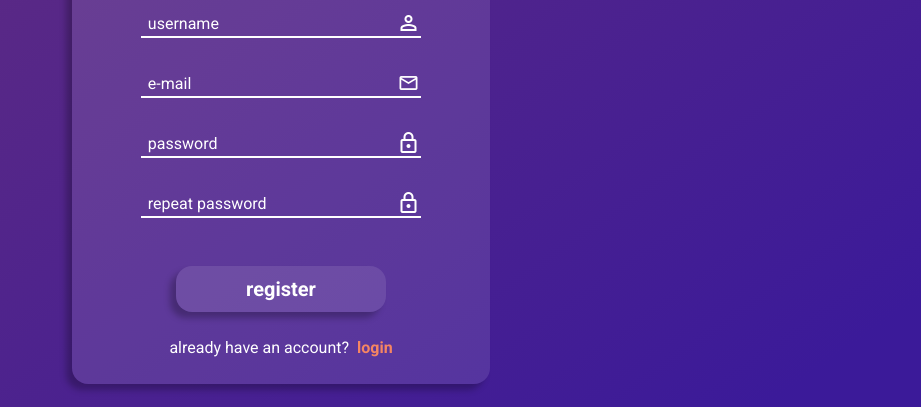
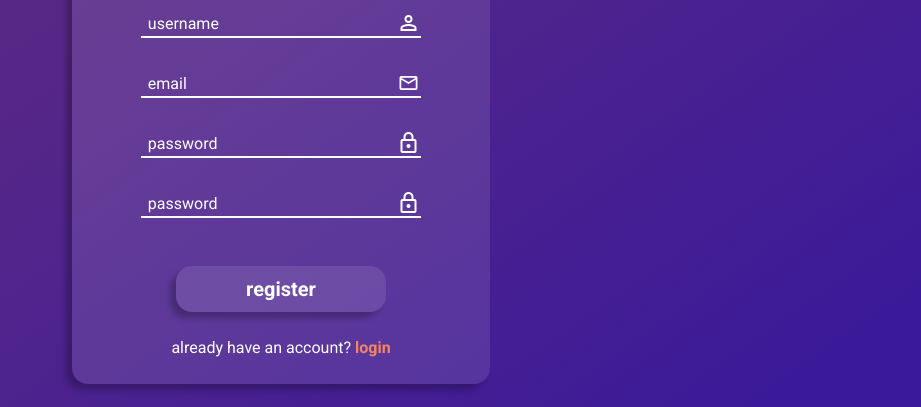
Before and after one commit to lhasmi/ft_transcendance, a Vue app: page /register in a window 1280 px wide. Shown: the part 248-655 px from the top of the page, without its empty margins (359-1280 px from the left). Built offline with nearby package versions, Linux system fonts and the light colour scheme.

Commit message:
added language support for loginpage and register page

```diff
--- a/src/language/language.js
+++ b/src/language/language.js
@@ -43,6 +43,31 @@ const translations = {
 		en: 'login to play online',
 		de: 'loggen zu spielen online',
 		ru: 'войди чтобы играть онлайн'
+	},
+	alreadyHaveAcc: {
+		en: 'already have an account?',
+		de: 'habt ein Konto?',
+		ru: 'уже есть аккаунт?'
+	},
+	dontHaveAcc: {
+		en: 'don’t have an account?',
+		de: 'habt kein Konto?',
+		ru: 'еще не зарегестрирован?'
+	},
+	username: {
+		en: 'username',
+		de: 'username',
+		ru: 'имя пользователя'
+	},
+	email: {
+		en: 'email',
+		de: 'email',
+		ru: 'э-почта'
+	},
+	password: {
+		en: 'password',
+		de: 'passwort',
+		ru: 'пароль'
 	}
 }
 
--- a/src/views/LoginView.vue
+++ b/src/views/LoginView.vue
@@ -1,7 +1,8 @@
 <script setup>
 import { ref } from 'vue'
+import { store } from '../store/store.js'
+import { getText } from '../language/language.js'
 import router from '@/router'
-import { store } from '../store/store.js'
 import ButtonComp from '../components/ButtonComp.vue'
 
 const username = ref('')
@@ -35,14 +36,14 @@ const submit = (e) => {
             keyboard_backspace
           </span>
         </RouterLink>
-        <h2 class="text-center roboto-bold my-2">login</h2>
+        <h2 class="text-center roboto-bold my-2">{{ getText('login', store.lang) }}</h2>
       </div>
       <hr class="splitter col-9 mx-auto m-0 mb-2" />
 			<form class="d-flex flex-column" action="">
 				<div
 					class="input-container col-8 mx-auto mt-4 mb-2 d-flex justify-content-around align-items-center"
 				>
-					<input v-model="username" type="text" id="username" placeholder="username" required />
+					<input v-model="username" type="text" id="username" :placeholder="getText('username', store.lang)" required />
 					<span class="icon material-symbols-outlined" style="font-size: 24px; color: white">
 						person
 					</span>
@@ -50,16 +51,16 @@ const submit = (e) => {
 				<div
 					class="input-container col-8 mx-auto mt-4 mb-4 d-flex justify-content-around align-items-center"
 				>
-					<input v-model="password" type="password" id="password" placeholder="password" required />
+					<input v-model="password" type="password" id="password" :placeholder="getText('password', store.lang)" required />
 					<span class="icon material-symbols-outlined" style="font-size: 24px; color: white">
 						lock
 					</span>
 				</div>
-				<ButtonComp @click="submit" class="btn-lg fs-5 col-6 mx-auto mt-4">login</ButtonComp>
+				<ButtonComp @click="submit" class="btn-lg fs-5 col-6 mx-auto mt-4">{{ getText('login', store.lang) }}</ButtonComp>
 			</form>
       <div class="register col-8 mx-auto text-white roboto-regular my-4 text-center fs-6">
-        don’t have an account?
-        <RouterLink class="register-link ps-1 roboto-bold" to="/register">register</RouterLink>
+        {{ getText('dontHaveAcc', store.lang) }}
+        <RouterLink class="register-link roboto-bold" to="/register">{{ getText('register', store.lang) }}</RouterLink>
       </div>
     </div>
   </section>
--- a/src/views/RegisterView.vue
+++ b/src/views/RegisterView.vue
@@ -1,5 +1,7 @@
 <script setup>
 import {ref} from 'vue'
+import { store } from '../store/store.js'
+import { getText } from '../language/language.js'
 import ButtonComp from '../components/ButtonComp.vue'
 
 // variables
@@ -16,9 +18,6 @@ const submit = async () => {
         'Content-Type': 'application/json',
     },
     body: JSON.stringify({
-        // username: 'newuser123',
-        // password: 'securepassword',
-        // email: 'user@example.com'
 				username: username.value,
         password: password.value,
         email: email.value
@@ -44,21 +43,21 @@ const submit = async () => {
             keyboard_backspace
           </span>
         </RouterLink>
-        <h2 class="text-center roboto-bold my-2">register</h2>
+        <h2 class="text-center roboto-bold my-2">{{ getText('register', store.lang) }}</h2>
       </div>
       <hr class="splitter col-9 mx-auto m-0 mb-2" />
       <div
         class="input-container col-8 mx-auto mt-4 mb-2 d-flex justify-content-around align-items-center"
       >
-        <input v-model="username" autocomplete="off" type="text" id="username" placeholder="username" />
+        <input v-model="username" autocomplete="off" type="text" id="username" :placeholder="getText('username', store.lang)" />
         <span class="icon material-symbols-outlined" style="font-size: 24px; color: white">
-          person
+				person
         </span>
       </div>
       <div
         class="input-container col-8 mx-auto mt-4 mb-2 d-flex justify-content-around align-items-center"
       >
-        <input v-model="email" autocomplete="off" type="email" id="email" placeholder="e-mail" />
+        <input v-model="email" autocomplete="off" type="email" id="email" :placeholder="getText('email', store.lang)" />
         <span
           class="icon material-symbols-outlined"
           style="font-size: 22px; color: white; margin-right: 1px"
@@ -69,7 +68,7 @@ const submit = async () => {
       <div
         class="input-container col-8 mx-auto mt-4 mb-2 d-flex justify-content-around align-items-center"
       >
-        <input v-model="password" autocomplete="off" type="password" id="password" placeholder="password" />
+        <input v-model="password" autocomplete="off" type="password" id="password" :placeholder="getText('password', store.lang)" />
         <span class="icon material-symbols-outlined" style="font-size: 24px; color: white">
           lock
         </span>
@@ -78,19 +77,20 @@ const submit = async () => {
         class="input-container col-8 mx-auto mt-4 mb-4 d-flex justify-content-around align-items-center"
       >
         <input
+				v-model="password2"
           autocomplete="off"
           type="password"
-          id="passwordRepeat"
-          placeholder="repeat password"
+          id="password2"
+          :placeholder="getText('password', store.lang)"
         />
         <span class="icon material-symbols-outlined" style="font-size: 24px; color: white">
           lock
         </span>
       </div>
-      <ButtonComp @click="submit" class="btn-lg fs-5 col-6 mx-auto mt-4">register</ButtonComp>
+      <ButtonComp @click="submit" class="btn-lg fs-5 col-6 mx-auto mt-4">{{ getText('register', store.lang) }}</ButtonComp>
       <div class="login col-8 mx-auto text-white roboto-regular my-4 text-center fs-6">
-        already have an account?
-        <RouterLink class="login-link ps-1 roboto-bold" to="/login">login</RouterLink>
+        {{ getText('alreadyHaveAcc', store.lang) }}
+        <RouterLink class="login-link	roboto-bold" to="/login">{{ getText('login', store.lang) }}</RouterLink>
       </div>
     </div>
   </section>
```
